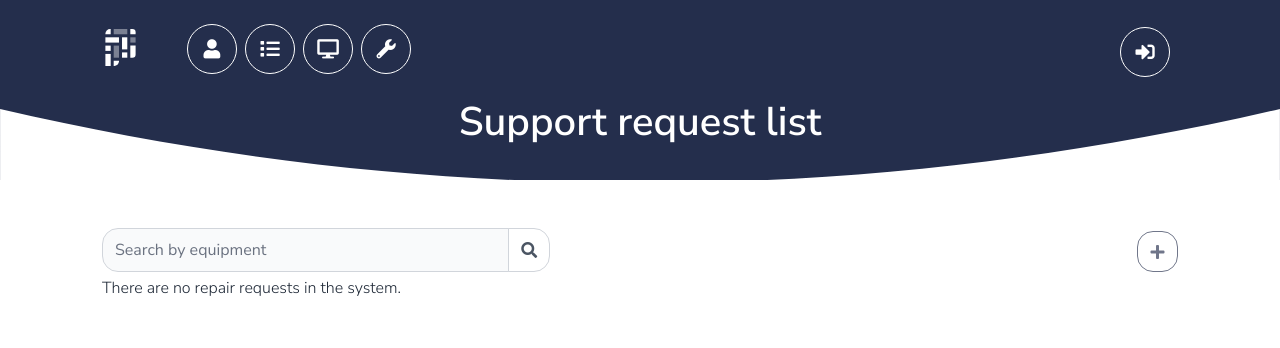
After one commit to YBlck/office-inventory-system, a Django app: page /repair-request/ in a window 1280 px wide. The commit adds this page. Shown: the top 348 px of the page. Run offline with Django 5.2, Linux system fonts and the light colour scheme; data that the repository does not hold is empty; some libraries are stand-ins or nearby versions.

Commit message:
feat: add new model for repair request
- add model RepairRequest
- add CRUD views
- add templates
- add search form by equipment name
- improve css for index page

```diff
--- a/manager/forms.py
+++ b/manager/forms.py
@@ -3,7 +3,7 @@ from django.contrib.auth import get_user_model
 from django.contrib.auth.forms import UserCreationForm
 from django.core.exceptions import ValidationError
 
-from manager.models import Staff, Equipment, EquipmentEmployeeAssignment
+from manager.models import Staff, Equipment, EquipmentEmployeeAssignment, RepairRequest
 
 
 class StaffForm(UserCreationForm):
@@ -125,3 +125,30 @@ class CategoryNameSearchForm(forms.Form):
             attrs={"class": "form-control", "placeholder": "Search by name"}
         ),
     )
+
+
+class RepairRequestSearchForm(forms.Form):
+    equipment = forms.CharField(
+        max_length=50,
+        required=False,
+        label="",
+        widget=forms.TextInput(
+            attrs={"class": "form-control", "placeholder": "Search by equipment"}
+        ),
+    )
+
+
+class RepairRequestForm(forms.ModelForm):
+    class Meta:
+        model = RepairRequest
+        fields = ("description",)
+
+    def __init__(self, *args, **kwargs):
+        # Отримуємо equipment та user з kwargs
+        self.equipment = kwargs.pop("equipment", None)
+        self.user = kwargs.pop("user", None)
+        super().__init__(*args, **kwargs)
+    #
+    #     # Можна використати equipment та user для кастомізації форми
+    #     if self.equipment:
+    #         self.fields["description"].help_text = f"Creating repair request for {self.equipment.name}."
--- a/manager/urls.py
+++ b/manager/urls.py
@@ -20,6 +20,12 @@ from manager.views import (
     CategoryDetailView,
     EquipmentAssignmentView,
     delete_user_from_equipment,
+    RepairRequestListView,
+    RepairRequestDetailView,
+    RepairRequestCreateView,
+    RepairRequestUpdateView,
+    RepairRequestDeleteView,
+    RepairRequestUserCreateView, repair_request_update_status,
 )
 
 app_name = "manager"
@@ -88,4 +94,39 @@ urlpatterns = [
         "equipment/<int:equipment_pk>/delete-user/<int:user_id>/",
         delete_user_from_equipment, name="equipment-delete-user"
     ),
+    path(
+        "repair-request/",
+        RepairRequestListView.as_view(),
+        name="repair-request-list"
+    ),
+    path(
+        "repair-request/<int:pk>/",
+        RepairRequestDetailView.as_view(),
+        name="repair-request-detail"
+    ),
+    path(
+        "repair-request/create/",
+        RepairRequestCreateView.as_view(),
+        name="repair-request-create"
+    ),
+    path(
+        "repair-request/<int:equipment_pk>/create/<int:user_id>/",
+        RepairRequestUserCreateView.as_view(),
+        name="repair-request-user-create"
+    ),
+    path(
+        "repair-request/<int:pk>/update/",
+        RepairRequestUpdateView.as_view(),
+        name="repair-request-update"
+    ),
+    path(
+        "repair-request/<int:pk>/update-status/",
+        repair_request_update_status,
+        name="repair-request-update-status"
+    ),
+    path(
+        "repair-request/<int:pk>/delete/",
+        RepairRequestDeleteView.as_view(),
+        name="repair-request-delete"
+    ),
 ]
--- a/manager/views.py
+++ b/manager/views.py
@@ -1,7 +1,8 @@
+from datetime import datetime
+
 from django.contrib.auth import get_user_model
-from django.core.paginator import Paginator
 from django.shortcuts import render, redirect, get_object_or_404
-from django.urls import reverse_lazy
+from django.urls import reverse_lazy, reverse
 from django.views import generic
 
 from manager.forms import (
@@ -12,8 +13,10 @@ from manager.forms import (
     CategoryNameSearchForm,
     EquipmentNameSearchForm,
     EquipmentAssignForm,
+    RepairRequestSearchForm,
+    RepairRequestForm,
 )
-from manager.models import Staff, Equipment, Category
+from manager.models import Staff, Equipment, Category, RepairRequest
 
 
 def index(request):
@@ -22,6 +25,8 @@ def index(request):
     num_staff = Staff.objects.count()
     num_equipment = Equipment.objects.count()
     num_categories = Category.objects.count()
+    num_requests = RepairRequest.objects.count()
+    new_requests = RepairRequest.objects.filter(status="pending").count()
 
     num_visits = request.session.get("num_visits", 0)
     request.session["num_visits"] = num_visits + 1
@@ -30,7 +35,9 @@ def index(request):
         "num_staff": num_staff,
         "num_equipment": num_equipment,
         "num_categories": num_categories,
+        "num_requests": num_requests,
         "num_visits": num_visits + 1,
+        "new_requests": new_requests,
     }
 
     return render(request, "manager/index.html", context=context)
@@ -104,7 +111,7 @@ class CategoryListView(generic.ListView):
         return context
 
     def get_queryset(self):
-        queryset = super().get_queryset()
+        queryset = super().get_queryset().prefetch_related("equipment")
         form = CategoryNameSearchForm(self.request.GET)
 
         if form.is_valid():
@@ -212,3 +219,89 @@ class EquipmentUpdateView(generic.UpdateView):
 class EquipmentDeleteView(generic.DeleteView):
     model = Equipment
     success_url = reverse_lazy("manager:equipment-list")
+
+
+class RepairRequestListView(generic.ListView):
+    model = RepairRequest
+    paginate_by = 10
+    template_name = "manager/repair_request_list.html"
+    context_object_name = "repair_request_list"
+
+    def get_context_data(self, *, object_list=None, **kwargs):
+        context = super(RepairRequestListView, self).get_context_data(**kwargs)
+        equipment = self.request.GET.get("equipment", "")
+
+        context["search_form"] = RepairRequestSearchForm(
+            initial={"equipment": equipment}
+        )
+        return context
+
+
+    def get_queryset(self):
+        queryset = RepairRequest.objects.all()
+        form = RepairRequestSearchForm(self.request.GET)
+
+        if form.is_valid():
+            return queryset.filter(
+                equipment__name__icontains=form.cleaned_data["equipment"].strip()
+            )
+        return queryset
+
+
+class RepairRequestDetailView(generic.DetailView):
+    model = RepairRequest
+    template_name = "manager/repair_request_detail.html"
+    context_object_name = "repair_request"
+
+
+class RepairRequestCreateView(generic.CreateView):
+    model = RepairRequest
+    template_name = "manager/repair_request_form.html"
+    fields = ("equipment", "employee", "description")
+    success_url = reverse_lazy("manager:repair-request-list")
+
+
+class RepairRequestUserCreateView(generic.CreateView):
+    model = RepairRequest
+    template_name = "manager/repair_request_form.html"
+    form_class = RepairRequestForm
+    success_url = reverse_lazy("manager:repair-request-list")
+
+    def get_form_kwargs(self):
+        kwargs = super().get_form_kwargs()
+        kwargs["equipment"] = get_object_or_404(Equipment, pk=self.kwargs["equipment_pk"])
+        kwargs["user"] = get_object_or_404(Staff, pk=self.kwargs["user_id"])
+        return kwargs
+
+    def form_valid(self, form):
+        form.instance.equipment = get_object_or_404(Equipment, pk=self.kwargs["equipment_pk"])
+        form.instance.employee = get_object_or_404(Staff, pk=self.kwargs["user_id"])
+        return super().form_valid(form)
+
+
+class RepairRequestUpdateView(generic.UpdateView):
+    model = RepairRequest
+    template_name = "manager/repair_request_form.html"
+    fields = ("description", "status")
+
+
+class RepairRequestDeleteView(generic.DeleteView):
+    model = RepairRequest
+    template_name = "manager/repair_request_confirm_delete.html"
+
+    def get_success_url(self):
+        next_url = self.request.GET.get("next", reverse_lazy("manager:repair-request-list"))
+        return next_url
+
+
+def repair_request_update_status(request, pk):
+    repair_request = get_object_or_404(RepairRequest, pk=pk)
+
+    if repair_request.status == "in_progress":
+        repair_request.status = "completed"
+        repair_request.date_completed = datetime.now()
+    elif repair_request.status == "pending":
+        repair_request.status = "in_progress"
+
+    repair_request.save()
+    return redirect(reverse("manager:repair-request-list"))
--- a/static/assets/css/styles.css
+++ b/static/assets/css/styles.css
@@ -1,12 +1,15 @@
 .index-icon {
-    transform: scale(1.1);
-    transition: transform 0.3s ease;
+  transform: scale(1.1);
+  transition: transform 0.3s ease;
+  box-shadow: 0 10px 10px 4px rgba(0, 0, 0, 0.1);
 }
 
 .index-icon:hover {
-  transform: scale(1.3);
+  transform: scale(1.2);
   cursor: pointer;
+  box-shadow: 0 5px 10px 10px rgba(29, 87, 164, 0.2);
 }
+
 
 .index-icon:active {
   transform: scale(1.1);
@@ -83,3 +86,18 @@
 .Btn:active {
   transform: translate(2px ,2px);
 }
+
+.btn-grow:hover {
+  transform: scale(1.1);
+  transition: transform 0.2s ease;
+}
+
+.btn-grow:active {
+  transform: scale(0.95);
+}
+
+.section-request {
+  position: absolute;
+  left: 50%;
+  transform: translate(-50%, -60%);
+}
--- a/templates/includes/navigation.html
+++ b/templates/includes/navigation.html
@@ -24,7 +24,7 @@
           </div>
           <div class="menu-button-text">Equipment</div>
         </a>
-        <a class="Btn btn me-2 mt-2" href="#">
+        <a class="Btn btn me-2 mt-2" href="{% url 'manager:repair-request-list' %}">
           <div class="menu-icon">
             <span class="fas fa-wrench"></span>
           </div>
--- a/templates/manager/equipment_detail.html
+++ b/templates/manager/equipment_detail.html
@@ -99,7 +99,7 @@
                       </td>
                       <td class="text-right">
                         {% if user.role == "admin" or user.role == "support" %}
-                          <a class="btn btn-outline-danger btn-sm" href="{% url 'manager:equipment-delete-user' equipment_pk=equipment.id user_id=employee.id%}?next={{ request.path }}">
+                          <a class="btn btn-grow btn-outline-danger btn-sm" href="{% url 'manager:equipment-delete-user' equipment_pk=equipment.id user_id=employee.id%}?next={{ request.path }}">
                             Delete
                           </a>
                         {% else %}
--- /dev/null
+++ b/templates/manager/repair_request_list.html
@@ -0,0 +1,132 @@
+{% extends "base.html" %}
+
+{% block title %} UI Cards {% endblock %}
+
+<!-- Specific Page CSS goes HERE  -->
+{% block stylesheets %}{% endblock stylesheets %}
+
+{% block content %}
+
+  <main>
+
+    <!-- Hero -->
+    <div class="section pb-2 bg-primary text-white">
+      <div class="container">
+        <div class="row justify-content-center">
+          <div class="col-12 col-md-8 text-center">
+            <h1 class="display-3 mb-4">Support request list</h1>
+            <figure class="position-absolute bottom-0 left-0 w-100 d-none d-md-block mb-n2">
+              <svg class="fill-white"
+                   xmlns="http://www.w3.org/2000/svg" viewBox="0 0 3000 185.4">
+                <path d="M3000,0v185.4H0V0c496.4,115.6,996.4,173.4,1500,173.4S2503.6,115.6,3000,0z"></path>
+              </svg>
+            </figure>
+          </div>
+        </div>
+      </div>
+    </div>
+    <!-- End of Hero -->
+
+    <div class="mt-5">
+      <div class="container">
+        <div class="row justify-content-center">
+          <div class="col-lg-12">
+
+            <div class="d-flex justify-content-between align-items-center">
+              <div class="col-5">
+                <form action="" method="get" class="form-inline">
+                  <div class="mb-1">
+                    <div class="input-group">
+                      {{ search_form.equipment }}
+                      <button class="input-group-text" type="submit">
+                        <span class="fas fa-search"></span>
+                      </button>
+                    </div>
+                  </div>
+                </form>
+              </div>
+
+              {% if user.role == "admin" or user.role == "support" %}
+                <a href="{% url 'manager:repair-request-create' %}" class="btn btn-outline-primary btn-icon-only">
+                  <span aria-hidden="true" class="fas fa-plus"></span>
+                </a>
+              {% else %}
+                <a href="#" class="btn btn-outline-primary btn-icon-only disabled" disabled>
+                  <span aria-hidden="true" class="fas fa-plus"></span>
+                </a>
+              {% endif %}
+            </div>
+
+            <div class="mb-5">
+              {% if repair_request_list %}
+              <table class="table">
+                <tr>
+                  <th></th>
+                  <th>Equipment</th>
+                  <th class="text-center">Detail</th>
+                  <th class="text-center">Reported by</th>
+                  <th class="text-center">Reported/Completed</th>
+                  <th class="text-right">Status</th>
+                </tr>
+              {% for request in repair_request_list %}
+                <tr>
+                  <td>{{ forloop.counter }}</td>
+                  <td class="text-tertiary">
+                    <a href="{% url 'manager:equipment-detail' pk=request.equipment.id %}">
+                      {{ request.equipment.name }}
+                    </a>
+                  </td>
+                  <td class="text-center">
+                    <a class="btn btn-grow btn-outline-info btn-sm" href="{{ request.get_absolute_url }}">
+                      More
+                    </a>
+                  </td>
+                  <td class="text-center text-tertiary">
+                    <a href="{% url 'manager:staff-detail' pk=request.employee.id %}">
+                      {{ request.employee.username }}
+                    </a>
+                  </td>
+                  <td class="text-center">
+                    {% if request.date_completed %}
+                      {{ request.date_completed|date:"d M Y" }}
+                    {% else %}
+                      {{ request.date_reported|date:"d M Y" }}
+                    {% endif %}
+                  </td>
+                  <td class="text-right">
+                    {% if user.role == "admin" or user.role == "support" %}
+                      {% if request.status == "completed" %}
+                        <a class="btn btn-outline-dark btn-sm disabled" href="#">
+                          {{ request.get_status_display }}
+                        </a>
+                      {% else %}
+                        <a class="btn btn-grow btn-outline-info btn-sm" href="{% url 'manager:repair-request-update-status' pk=request.id %}">
+                          {{ request.get_status_display }}
+                        </a>
+                      {% endif %}
+                    {% else %}
+                      <a class="btn btn-outline-dark btn-sm disabled" href="#">
+                        {{ request.get_status_display }}
+                      </a>
+                    {% endif %}
+                  </td>
+                </tr>
+              {% endfor %}
+
+              </table>
+              {% else %}
+                <p>There are no repair requests in the system.</p>
+              {% endif %}
+                {% include "includes/pagination.html" %}
+            </div>
+          </div>
+        </div>
+      </div>
+    </div>
+
+  </main>
+
+{% endblock content %}
+
+<!-- Specific Page JS goes HERE  -->
+{% block javascripts %}{% endblock javascripts %}
```
Also changed, not shown: manager/models.py (+31 -6 lines), templates/manager/category_list.html (+5 -3 lines), templates/manager/index.html (+21 -9 lines), templates/manager/repair_request_confirm_delete.html (added, +52 -0 lines), templates/manager/repair_request_detail.html (added, +66 -0 lines), templates/manager/repair_request_form.html (added, +45 -0 lines), templates/manager/staff_detail.html (+36 -8 lines).
